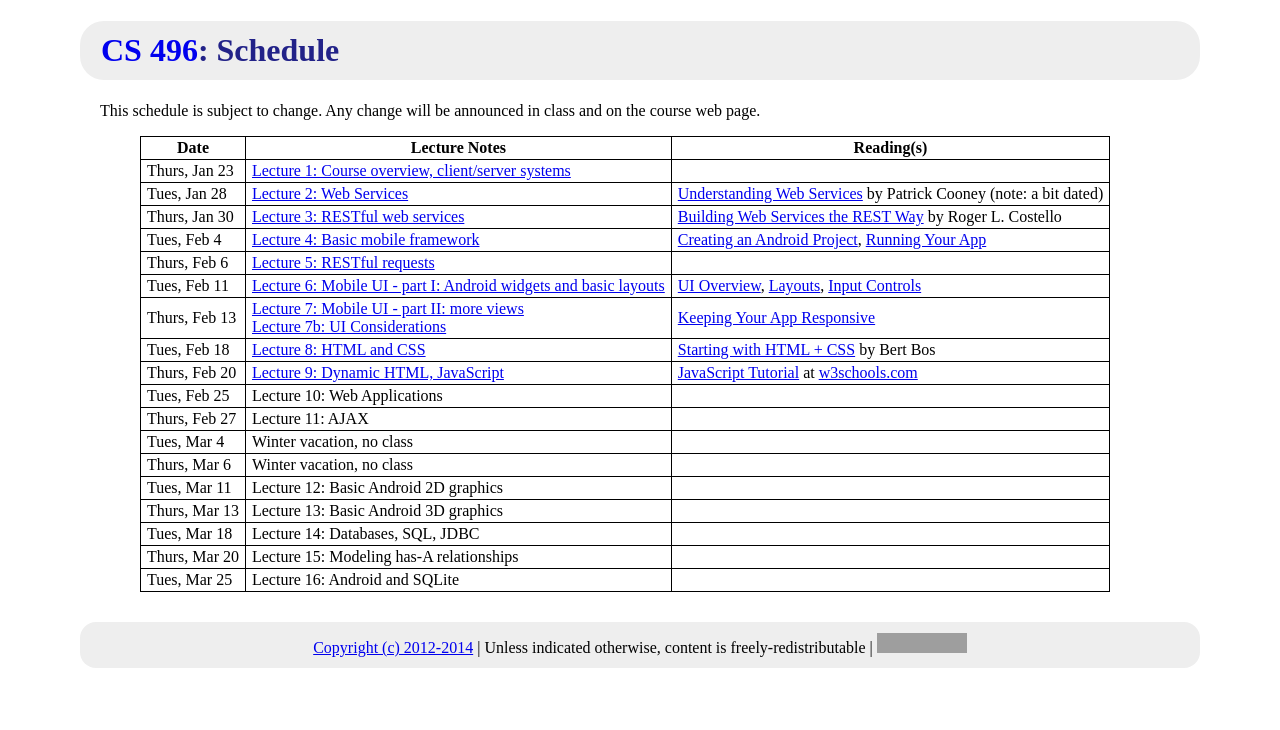
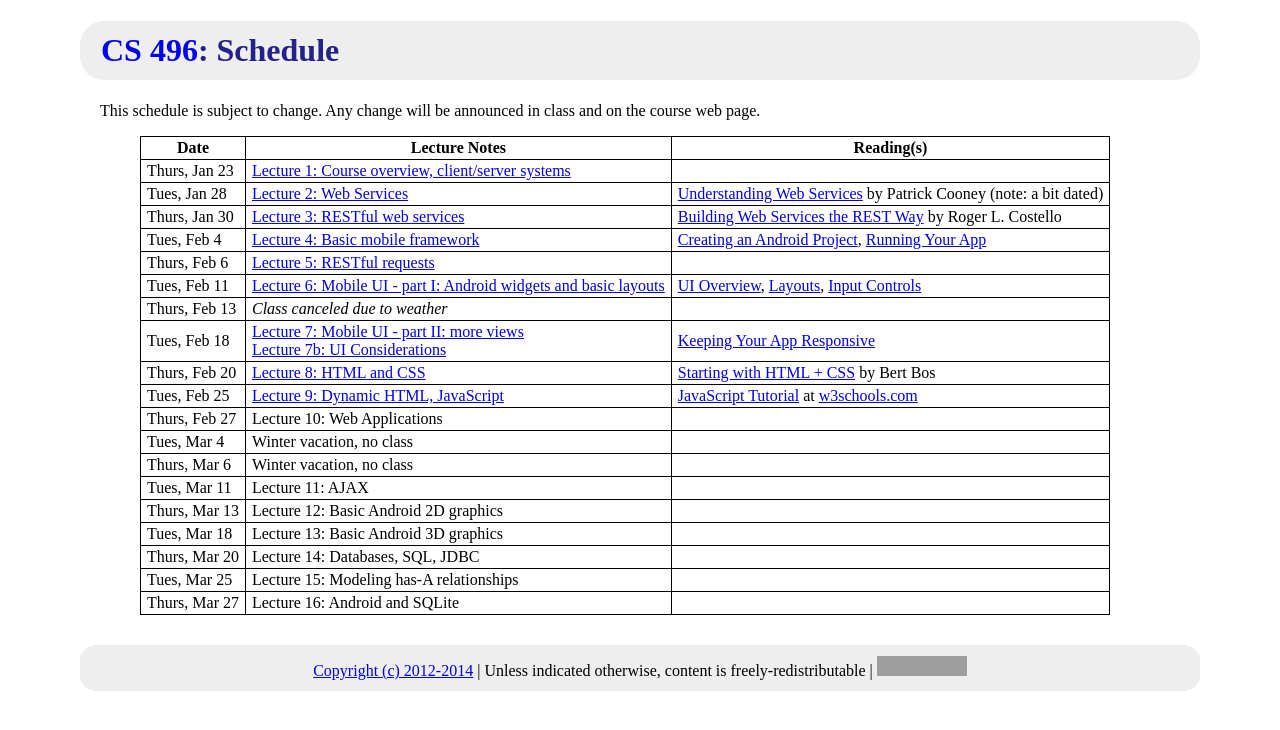
Before and after one commit to ycpcs/cs496-spring2014, a Jekyll site: the page built from schedule.md, in a window 1280 px wide. Shown: the top 730 px of the page. Built offline with Jekyll 4.4.1, drawn with Linux system fonts in a browser that asks for light colours; Markdown is read by kramdown in place of the engine named in the settings; grey boxes are pictures that could not be loaded.

Commit message:
update schedule to account for cancellation

```diff
--- a/schedule.md
+++ b/schedule.md
@@ -14,18 +14,19 @@ announced in class and on the course web page.
 > Tues, Feb 4 | [Lecture 4: Basic mobile framework](lectures/lecture04.html) | [Creating an Android Project](http://developer.android.com/training/basics/firstapp/creating-project.html), [Running Your App](http://developer.android.com/training/basics/firstapp/running-app.html)
 > Thurs, Feb 6 | [Lecture 5: RESTful requests](lectures/lecture05.html) |
 > Tues, Feb 11 | [Lecture 6: Mobile UI - part I: Android widgets and basic layouts](lectures/lecture06.html) | [UI Overview](http://developer.android.com/guide/topics/ui/controls.html), [Layouts](http://developer.android.com/guide/topics/ui/declaring-layout.html), [Input Controls](http://developer.android.com/guide/topics/ui/controls.html)
-> Thurs, Feb 13 | [Lecture 7: Mobile UI - part II: more views](lectures/lecture07.html)  <br /> [Lecture 7b: UI Considerations](lectures/lecture07b.html) | [Keeping Your App Responsive](http://developer.android.com/training/articles/perf-anr.html)
-> Tues, Feb 18 | [Lecture 8: HTML and CSS](lectures/lecture08.html) | [Starting with HTML + CSS](http://www.w3.org/Style/Examples/011/firstcss.en.html) by Bert Bos
-> Thurs, Feb 20 | [Lecture 9: Dynamic HTML, JavaScript](lectures/lecture09.html) | [JavaScript Tutorial](http://www.w3schools.com/js/) at [w3schools.com](http://www.w3schools.com)
-> Tues, Feb 25 | Lecture 10: Web Applications
-> Thurs, Feb 27 | Lecture 11: AJAX
+> Thurs, Feb 13 | *Class canceled due to weather*
+> Tues, Feb 18 | [Lecture 7: Mobile UI - part II: more views](lectures/lecture07.html)  <br /> [Lecture 7b: UI Considerations](lectures/lecture07b.html) | [Keeping Your App Responsive](http://developer.android.com/training/articles/perf-anr.html)
+> Thurs, Feb 20 | [Lecture 8: HTML and CSS](lectures/lecture08.html) | [Starting with HTML + CSS](http://www.w3.org/Style/Examples/011/firstcss.en.html) by Bert Bos
+> Tues, Feb 25 | [Lecture 9: Dynamic HTML, JavaScript](lectures/lecture09.html) | [JavaScript Tutorial](http://www.w3schools.com/js/) at [w3schools.com](http://www.w3schools.com)
+> Thurs, Feb 27 | Lecture 10: Web Applications
 > Tues, Mar 4 | Winter vacation, no class
 > Thurs, Mar 6 | Winter vacation, no class
-> Tues, Mar 11 | Lecture 12: Basic Android 2D graphics
-> Thurs, Mar 13 | Lecture 13: Basic Android 3D graphics
-> Tues, Mar 18 | Lecture 14: Databases, SQL, JDBC
-> Thurs, Mar 20 | Lecture 15: Modeling has-A relationships
-> Tues, Mar 25 | Lecture 16: Android and SQLite
+> Tues, Mar 11 | Lecture 11: AJAX
+> Thurs, Mar 13 | Lecture 12: Basic Android 2D graphics
+> Tues, Mar 18 | Lecture 13: Basic Android 3D graphics
+> Thurs, Mar 20 | Lecture 14: Databases, SQL, JDBC
+> Tues, Mar 25 | Lecture 15: Modeling has-A relationships
+> Thurs, Mar 27 | Lecture 16: Android and SQLite
 
 <!-- vim:set wrap: ­-->
 <!-- vim:set linebreak: -->
```
